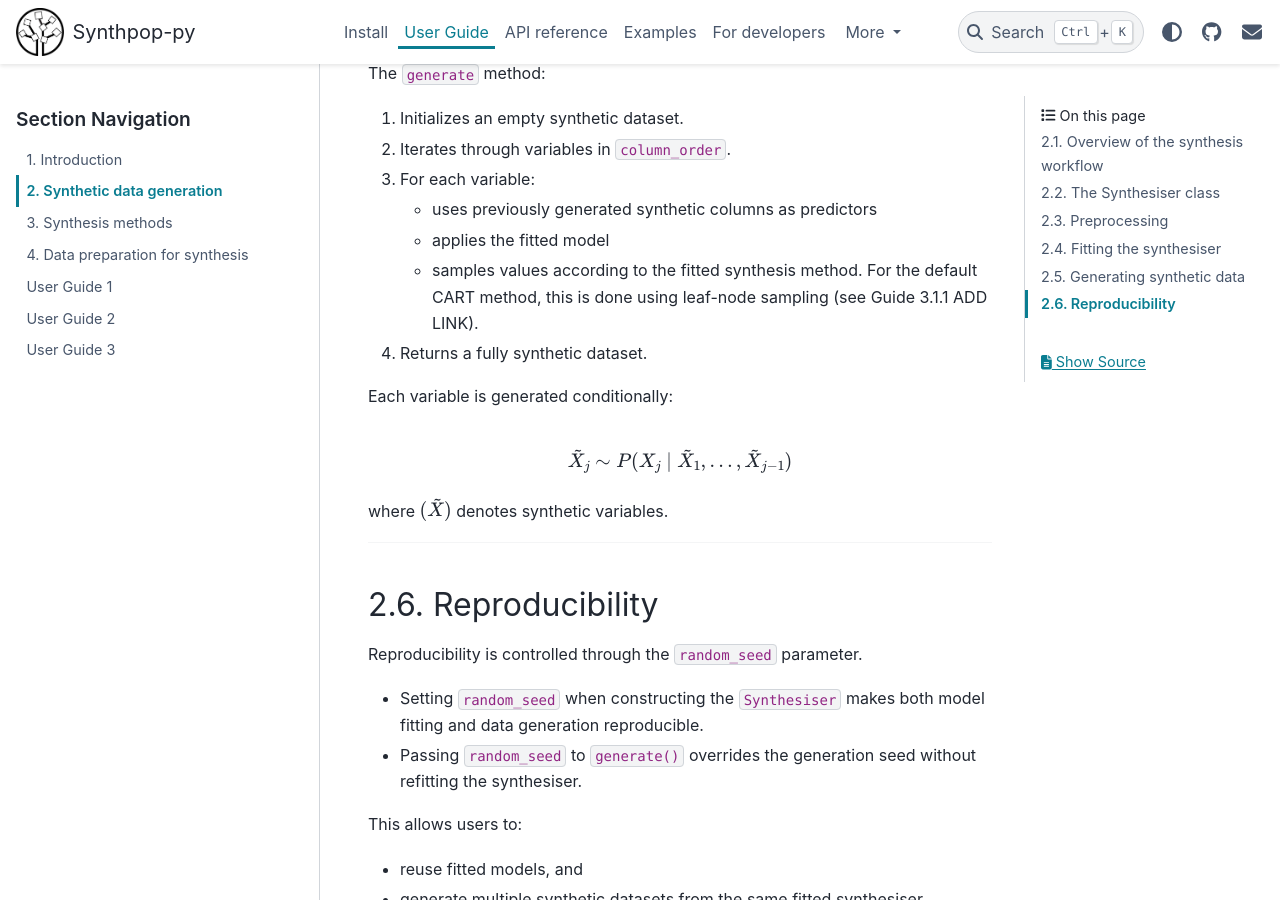
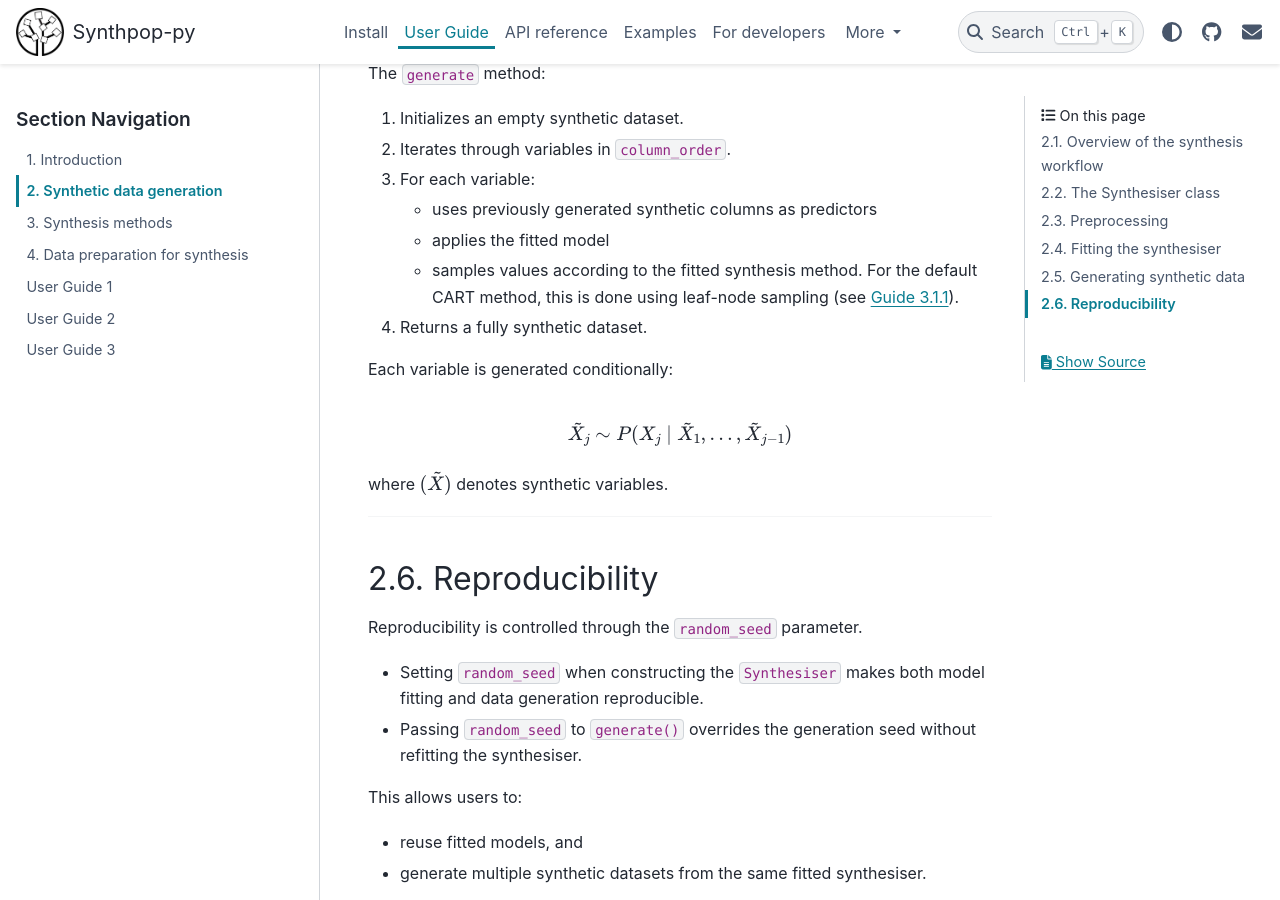
Before and after one commit to duonl/synthpop-py, a Sphinx documentation site: the page built from docs/source/user_guides/2_synthetic_data_generation.md, in a window 1280 px wide and 900 px high, scrolled down 4553 px. Built offline with Sphinx 7.4.7 and the PyData theme 0.15.4, drawn with Linux system fonts in a browser that asks for light colours; some of the changed text lies outside the part shown.

Commit message:
add links

```diff
--- a/docs/source/user_guides/2_synthetic_data_generation.md
+++ b/docs/source/user_guides/2_synthetic_data_generation.md
@@ -102,7 +102,7 @@ Other available methods are:
 - Copy method
 - Sample method
 
-More information about these methods can be found in User Guide 3 (ADD LINK)
+More information about these methods can be found in [Guide 3](3_synthesis_methods.md).
 
 ### 2.2.3. Column-level control
 
@@ -132,7 +132,7 @@ It includes:
 
 Missing value handling is integrated into the synthesis methods and is applied automatically.
 
-Preprocessing is described in more detail in User Guide 4. (ADD LINK)
+Preprocessing is described in more detail in [Guide 4](4_data_preparation.md).
 
 ---
 
@@ -181,7 +181,7 @@ The `generate` method:
 3. For each variable:
    - uses previously generated synthetic columns as predictors
    - applies the fitted model
-   - samples values according to the fitted synthesis method. For the default CART method, this is done using leaf-node sampling (see Guide 3.1.1 ADD LINK).
+   - samples values according to the fitted synthesis method. For the default CART method, this is done using leaf-node sampling (see [Guide 3.1.1](3_synthesis_methods.md#311-algorithm)).
 4. Returns a fully synthetic dataset.
 
 Each variable is generated conditionally:
```
Also changed, not shown: docs/source/user_guides/3_synthesis_methods.md (+1 -1 lines), docs/source/user_guides/4_data_preparation.md (+1 -1 lines).
